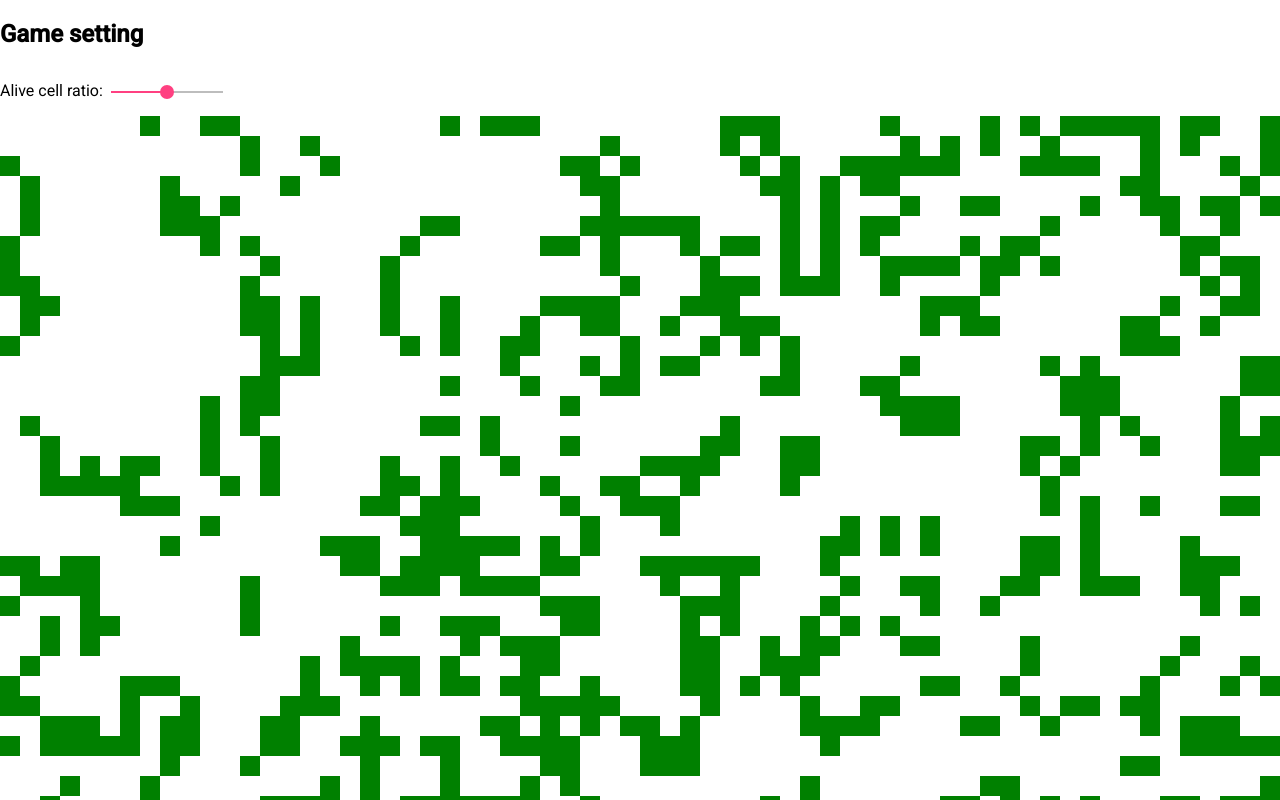
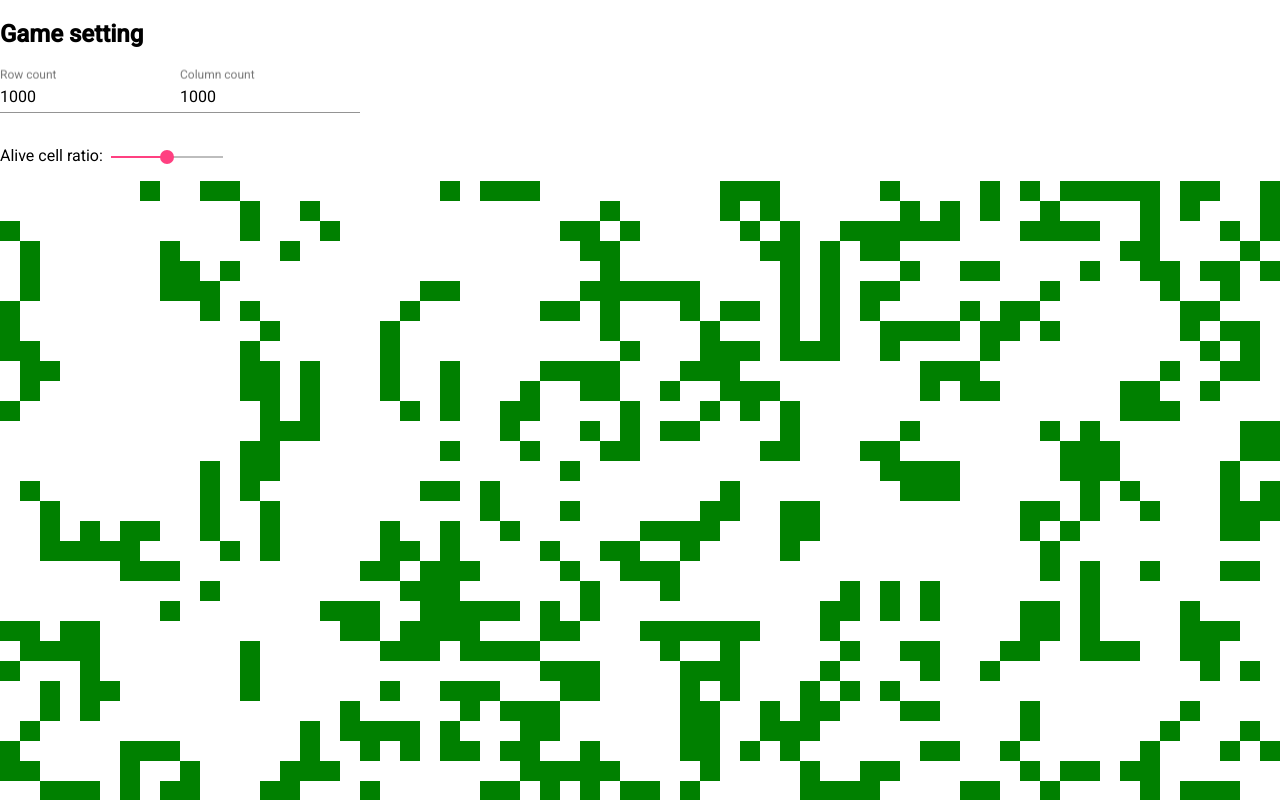
Before and after one commit to HenrySu/GameOfLife, an Angular app: page / in a window 1280 px wide. Shown: the top 800 px of the page. Built offline with nearby package versions, Linux system fonts and the light colour scheme.

Commit message:
add row count and column count

```diff
--- a/src/app/game/components/game-setting/game-setting.component.html
+++ b/src/app/game/components/game-setting/game-setting.component.html
@@ -1,4 +1,16 @@
 <h2>Game setting</h2>
+
+<form >
+  <mat-form-field>
+    <mat-label>Row count</mat-label>
+    <input type="number" matInput value="1000" pattern="\d+">
+  </mat-form-field>
+  <mat-form-field>
+    <mat-label>Column count</mat-label>
+    <input type="number" matInput value="1000" pattern="\d+">
+  </mat-form-field>
+</form>
+
 <label for="alive-percentage">Alive cell ratio:</label>
 <mat-slider id="alive-percentage" [value]="alivePercentage" [min]="0" [max]="1" [step]="0.01" [thumbLabel]="true"
   [displayWith]="alivePercentageDisplayFunc">
```
